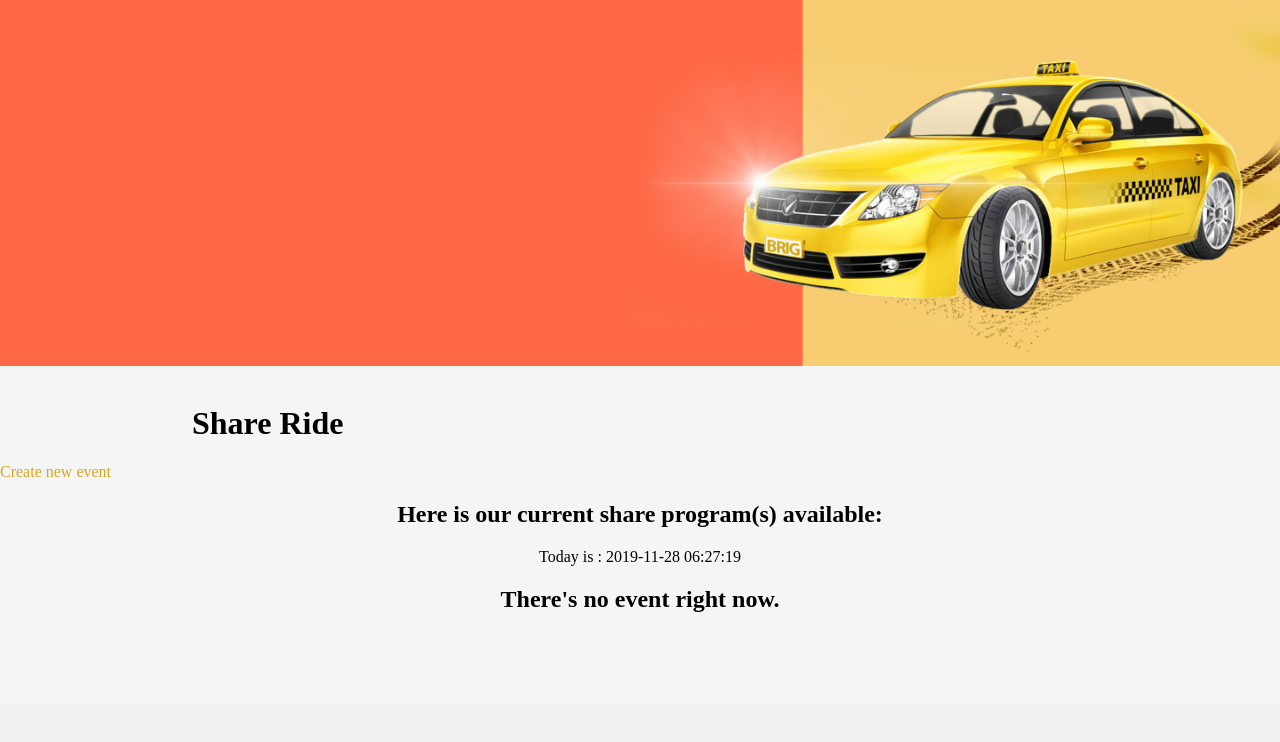
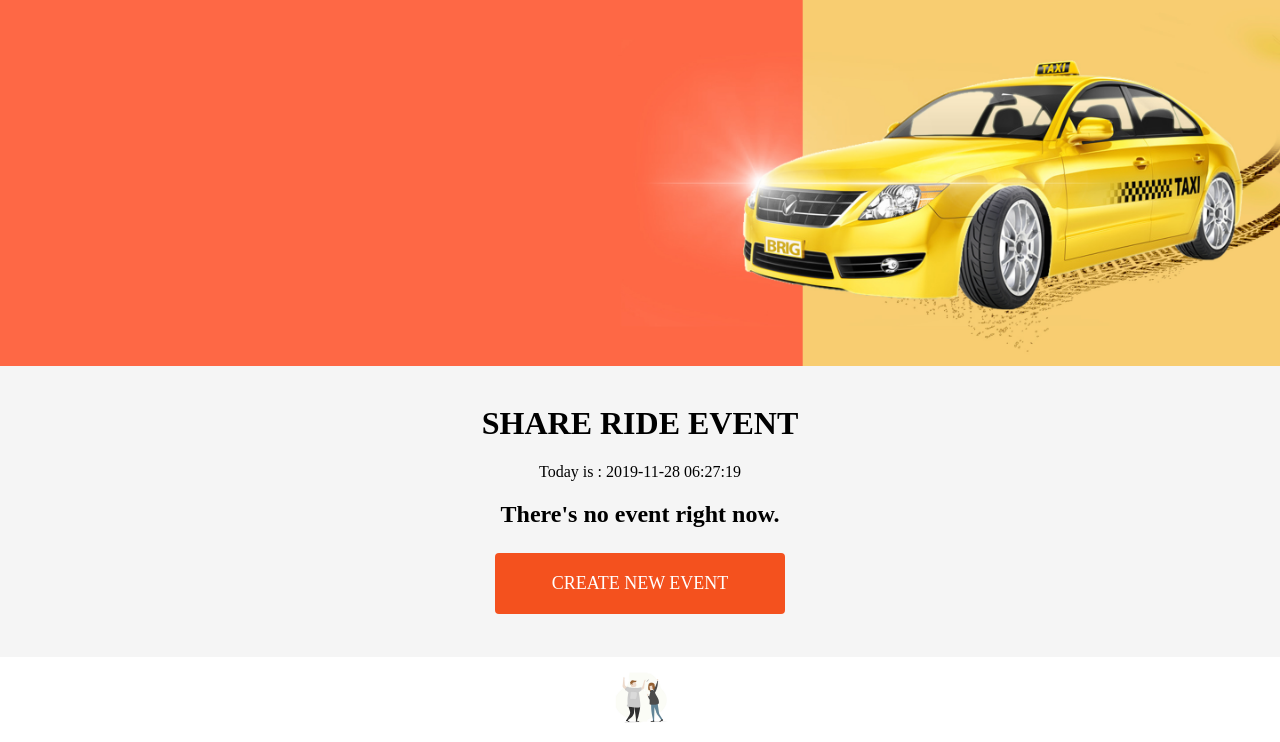
Before and after one commit to bameethanida/BetterTogether, a Django app: page /shareride/ in a window 1280 px wide. Shown: the part 97-839 px from the top of the page. Before the commit the page ends 709 px from the top, so only its background shows below. Run offline with Django 3.2, Linux system fonts and the light colour scheme; data that the repository does not hold is empty.

Commit message:
add footer and edit create button

```diff
--- a/BetterTogetherApp/static/css/shareride-index-style.css
+++ b/BetterTogetherApp/static/css/shareride-index-style.css
@@ -37,14 +37,9 @@
 
 }
 
-.head{
+.head {
     margin-top: 3%;
-    margin-left: 15%;
-}
-.text-create {
-    float: right;
-    text-decoration: none;
-    margin-left: 80%;
+
 }
 
 /* .container {
@@ -56,10 +51,44 @@
     position: relative;
 } */
 
-a:-webkit-any-link {
-    color: goldenrod;
-    cursor: pointer;
-    text-decoration: none;
+.button {
+  display: inline-block;
+  border-radius: 4px;
+  background-color: #f4511e;
+  border: none;
+  color: #FFFFFF;
+  text-align: center;
+  font-size: 18px;
+  padding: 20px;
+  width: 250px;
+  transition: all 0.5s;
+  cursor: pointer;
+  margin: 5px;
+}
+
+.button span {
+  cursor: pointer;
+  display: inline-block;
+  position: relative;
+  transition: 0.5s;
+}
+
+.button span:after {
+  content: '\00bb';
+  position: absolute;
+  opacity: 0;
+  top: 0;
+  right: -20px;
+  transition: 0.5s;
+}
+
+.button:hover span {
+  padding-right: 25px;
+}
+
+.button:hover span:after {
+  opacity: 1;
+  right: 0;
 }
 
 #share_ride_list {
@@ -70,3 +99,18 @@ a:-webkit-any-link {
     width: 30%;
     position: relative;
 }
+
+.logo-footer {
+  height: 75;
+}
+
+.footer {
+  display: flex;
+  justify-content: center;
+  padding: 5px;
+  background-color: white;
+  color: navy;
+  margin-bottom: 0;
+  border-bottom: 0;
+  margin-top: 3%;
+}
--- a/BetterTogetherApp/templates/BetterTogetherApp/share_ride_index.html
+++ b/BetterTogetherApp/templates/BetterTogetherApp/share_ride_index.html
@@ -16,19 +16,26 @@
     </nav>
     <img class="image" src="{% static "image/2.jpg" %}">
     <div class="head">
-        <h1>Share Ride</h1>
-    </div>
-    <div="text-create">
-        <a href="{% url 'BetterTogetherApp:create_share_ride' %}">Create new event<a>
+        <center>
+            <h1>SHARE RIDE EVENT</h1>
+
+            {% comment %} <a class="button-create" style="vertical-align:middle"
+                href="{% url 'BetterTogetherApp:create_share_ride' %}">
+                Create new event<a><br> {% endcomment %}
     </div>
 
-                <center><h2>Here is our current share program(s) available: </h2>
-                Today is : {{ datetime }} </center>
+    <center>Today is : {{ datetime }} </center>
     {% if not share_ride %}
-                <center><h2>There's no event right now.</h2></center>
+    <center>
+        <h2>There's no event right now.</h2>
+    </center>
+    <center><a class="button" href="{% url 'BetterTogetherApp:create_share_ride'%}"
+            style="vertical-align:middle"><span>CREATE NEW EVENT</span></a>
         {% endif%}
 
         {% if share_ride %}
+        <center>
+            <h2>Here is our current share program(s) available: </h2>
             <div class="container">
                 {% for object in share_ride %}
                 <p id="share_ride_list"> {{ object.get_location_name }}
@@ -43,9 +50,15 @@
                     <br> Hosted by : {{ object.host }}
                     <br><a href="{% url 'BetterTogetherApp:delete_share_ride' object.id %}">
                         <h2>Delete this event</h2><a>
+                            <center><a class="button" href="{% url 'BetterTogetherApp:create_share_ride'%}"
+                                    style="vertical-align:middle"><span>CREATE NEW EVENT</span></a>
                 </p>
                 {% endfor %}
                 {% endif %}
+
+            </div>
+            <div class="footer">
+                <center><img class="logo-footer" src="{% static "image/logo-1.png" %}" alt="BetterTogether">
             </div>
 </body>
 
```
Lines whose indentation alone changed are shown as unchanged.
